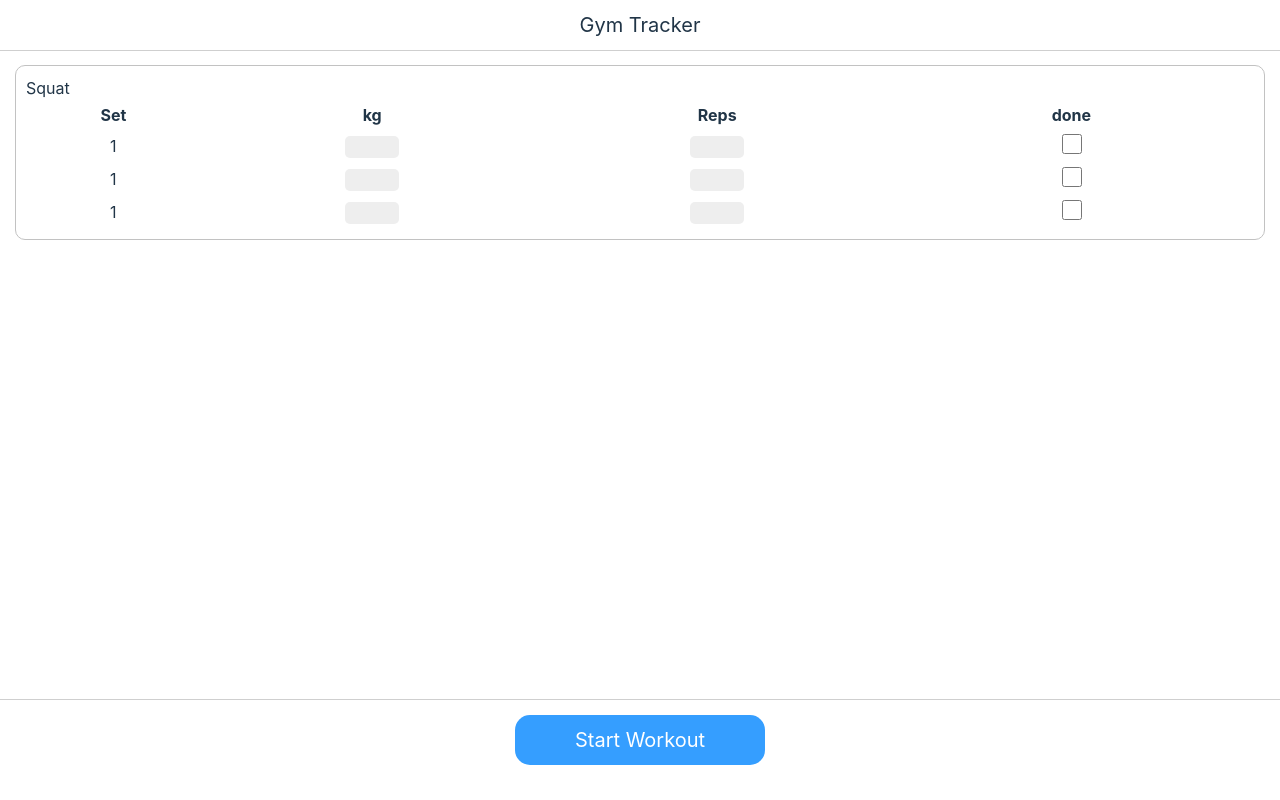
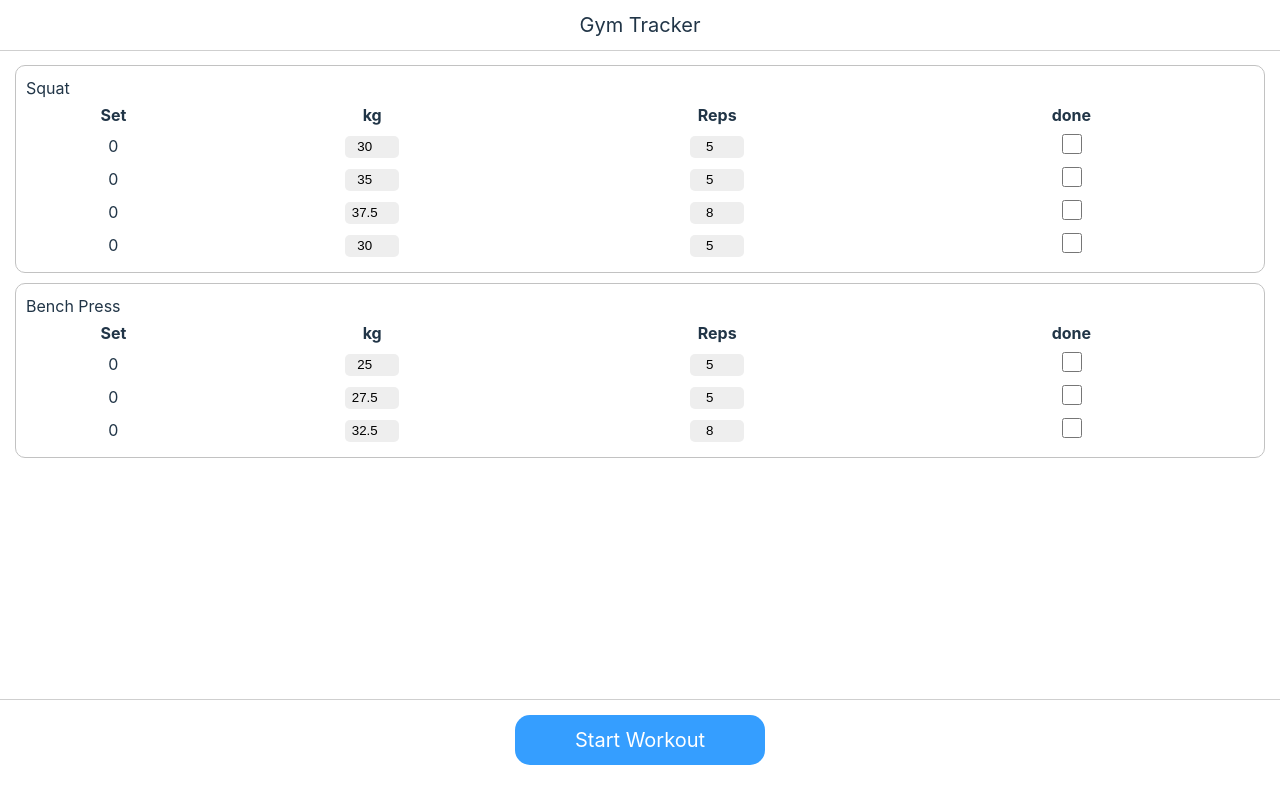
Before and after one commit to Gym-Tracker/Gym-Tracker, a React (Vite) app: page / in a window 1280 px wide. Built offline with nearby package versions, Linux system fonts and the light colour scheme.

Commit message:
Made workout screen use workout object

```diff
--- a/src/App.tsx
+++ b/src/App.tsx
@@ -4,6 +4,58 @@ import TopBar from './components/TopBar'
 import BottomBar from './components/BottomBar'
 import HomeScreen from './components/HomeScreen/HomeScreen'
 import WorkoutScreen from './components/WorkoutScreen/WorkoutScreen'
+
+const workout : Workout = {
+  date: new Date(),
+  duration: 3600,
+  exercises: [
+    {
+      name: "Squat",
+      sets: [
+        {
+          type: 0,
+          weight: 30,
+          reps: 5
+        },
+        {
+          type: 0,
+          weight: 35,
+          reps: 5
+        },
+        {
+          type: 0,
+          weight: 37.5,
+          reps: 8
+        },
+        {
+          type: 0,
+          weight: 30,
+          reps: 5
+        }
+      ]
+    },
+    {
+      name: "Bench Press",
+      sets: [
+        {
+          type: 0,
+          weight: 25,
+          reps: 5
+        },
+        {
+          type: 0,
+          weight: 27.5,
+          reps: 5
+        },
+        {
+          type: 0,
+          weight: 32.5,
+          reps: 8
+        }
+      ]
+    }
+  ]
+}
 
 
 function App() {
--- a/src/components/WorkoutScreen/ExerciseCard.tsx
+++ b/src/components/WorkoutScreen/ExerciseCard.tsx
@@ -1,9 +1,10 @@
+import { Exercise } from '../../types'
 import './ExerciseCard.css'
 
-export default function ExerciseCard() {
+export default function ExerciseCard({ exercise }: { exercise: Exercise }) {
   return (
     <div className='card'>
-      <div>Squat</div>
+      <div>{exercise.name}</div>
       <table className='table'>
         <tr>
           <th>Set</th>
@@ -11,24 +12,16 @@ export default function ExerciseCard() {
           <th>Reps</th>
           <th>done</th>
         </tr>
-        <tr>
-          <td>1</td>
-          <td><input type="number"/></td>
-          <td><input type="number"/></td>
-          <td><input type="checkbox"/></td>
-        </tr>
-        <tr>
-          <td>1</td>
-          <td><input type="number"/></td>
-          <td><input type="number"/></td>
-          <td><input type="checkbox"/></td>
-        </tr>
-        <tr>
-          <td>1</td>
-          <td><input type="number"/></td>
-          <td><input type="number"/></td>
-          <td><input type="checkbox"/></td>
-        </tr>
+        {
+          exercise.sets.map((set) =>
+            <tr>
+              <td>{set.type}</td>
+              <td><input type="number" defaultValue={set.weight}/></td>
+              <td><input type="number" defaultValue={set.reps}/></td>
+              <td><input type="checkbox"/></td>
+            </tr>
+          )
+        }
       </table>
     </div>
   )
--- a/src/components/WorkoutScreen/WorkoutScreen.tsx
+++ b/src/components/WorkoutScreen/WorkoutScreen.tsx
@@ -1,9 +1,63 @@
 import ExerciseCard from "./ExerciseCard"
+import { Workout } from "../../types"
+
+const workout : Workout = {
+  date: new Date(),
+  duration: 3600,
+  exercises: [
+    {
+      name: "Squat",
+      sets: [
+        {
+          type: 0,
+          weight: 30,
+          reps: 5
+        },
+        {
+          type: 0,
+          weight: 35,
+          reps: 5
+        },
+        {
+          type: 0,
+          weight: 37.5,
+          reps: 8
+        },
+        {
+          type: 0,
+          weight: 30,
+          reps: 5
+        }
+      ]
+    },
+    {
+      name: "Bench Press",
+      sets: [
+        {
+          type: 0,
+          weight: 25,
+          reps: 5
+        },
+        {
+          type: 0,
+          weight: 27.5,
+          reps: 5
+        },
+        {
+          type: 0,
+          weight: 32.5,
+          reps: 8
+        }
+      ]
+    }
+  ]
+}
+
 
 export default function WorkoutScreen() {
   return (
     <>
-      <ExerciseCard/>
+      { workout.exercises.map((exercise) => <ExerciseCard exercise={exercise}/>) }
     </>
   )
 }
```
